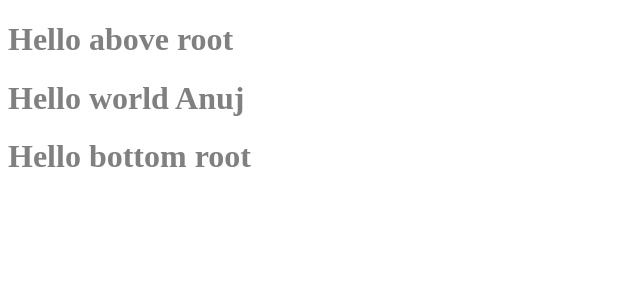
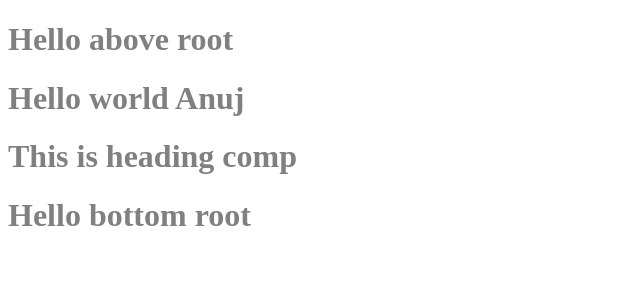
Before and after one commit to anujkaushik1/React, a React (Vite) app: page / in a window 1280 px wide. Shown: the top 300 px of the page, without its empty margins (0-640 px from the left). Built offline with nearby package versions, Linux system fonts and the light colour scheme.

Commit message:
react element inside component

```diff
--- a/App.js
+++ b/App.js
@@ -1,9 +1,16 @@
 import React from "react";
-import ReactDOM from 'react-dom/client';
+import ReactDOM from "react-dom/client";
 
+const jsxHeading = <h1 class="world ">Hello world Anuj</h1>;
 
-const jsxHeading = <h1>Hello world Anuj</h1>
-
+const HeadingComponent = () => {
+  return (
+    <div className="container">
+      {jsxHeading}
+      <h1>This is heading comp</h1>
+    </div>
+  );
+};
 
 const root = ReactDOM.createRoot(document.getElementById("root"));
-root.render(jsxHeading);
+root.render(<HeadingComponent />);
```
